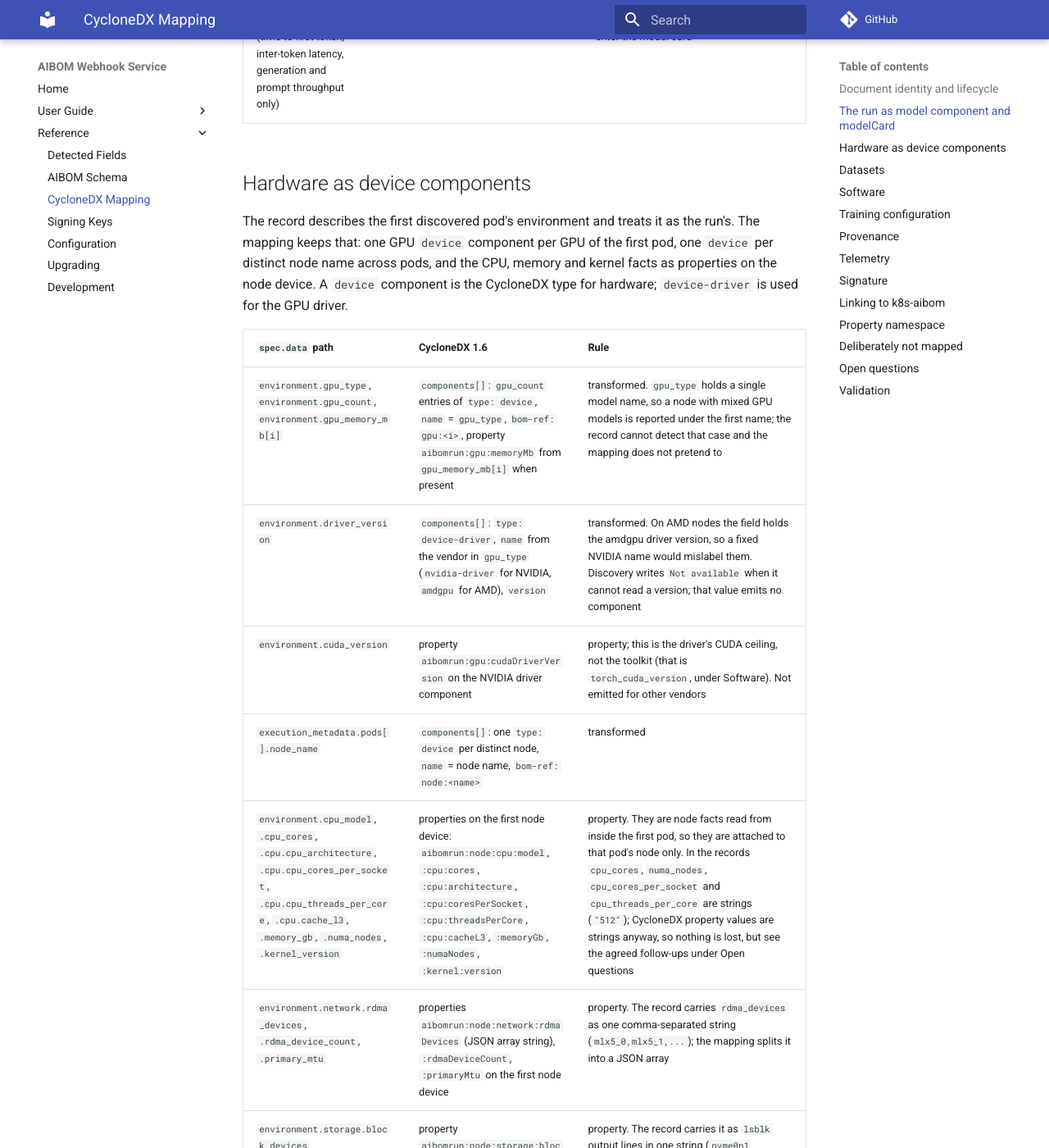
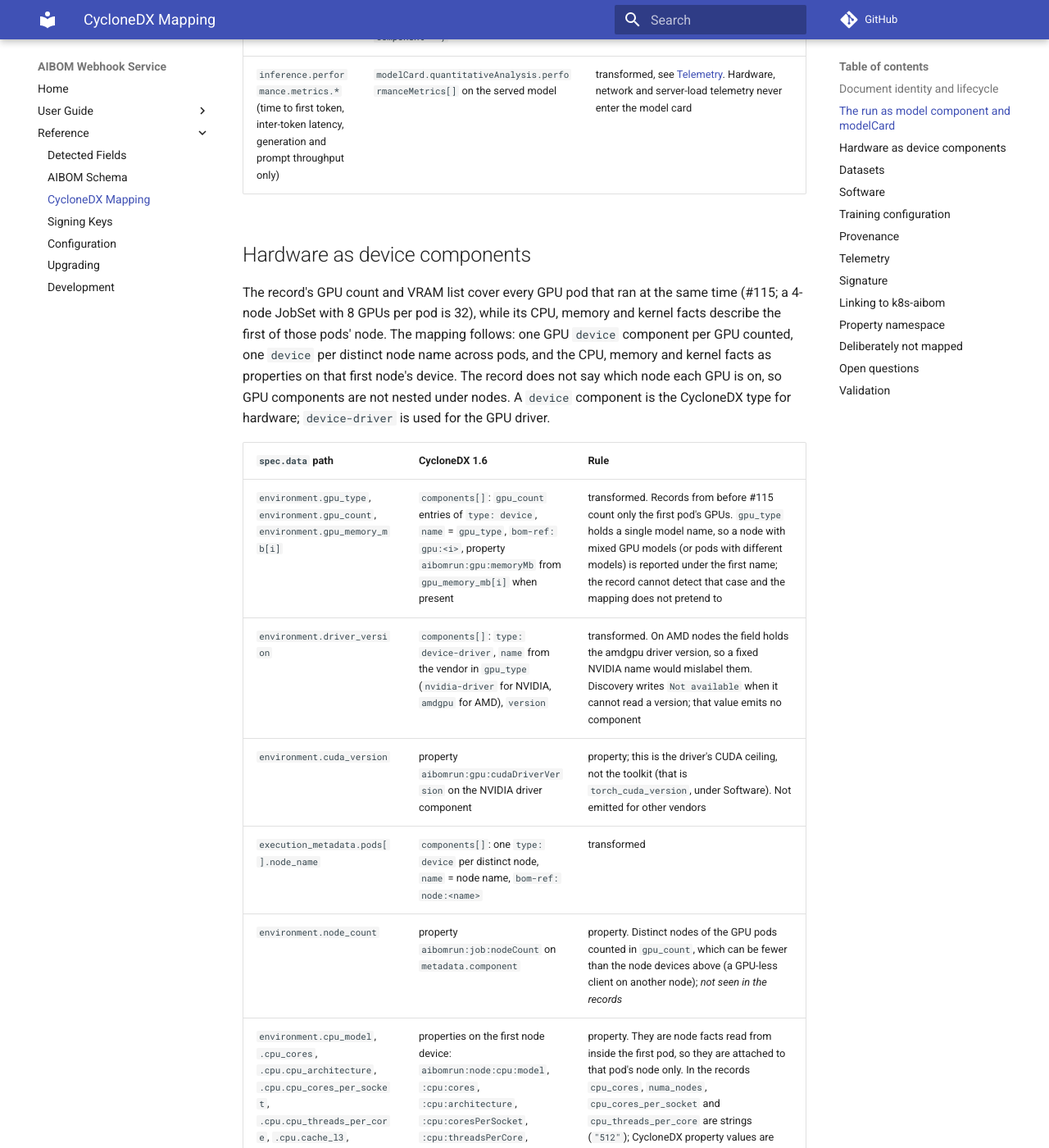
Before and after one commit to gavinsan33/aibom-webhook-service, an MkDocs documentation site: the page built from docs/reference/cyclonedx-mapping.md, in a window 1280 px wide and 1400 px high, scrolled down 4635 px. Shown: the whole window at 82% size. Built offline with MkDocs 1.6.1 and Material for MkDocs 9.7.7, drawn with Linux system fonts in a browser that asks for light colours; comment, search, counter and statistics services are not loaded; some of the changed text lies outside the part shown.

Commit message:
Map multi-pod GPU fields in the CycloneDX mapping (#115)

```diff
--- a/docs/reference/cyclonedx-mapping.md
+++ b/docs/reference/cyclonedx-mapping.md
@@ -23,6 +23,7 @@ Two principles carry over from the record itself. Every value is identification,
 | `execution_metadata.status`, `.duration_seconds` | properties `aibomrun:job:status`, `aibomrun:job:durationSeconds` on `metadata.component` | property. The serving record's status is `DeadlineExceeded` while its one pod reports `Completed`: the Job's `activeDeadlineSeconds` ended a benchmark server that would otherwise run forever, which is the record's own distinction between pod status and workload status, and the mapping keeps both |
 | `execution_metadata.pods[]` | per pod: properties `aibomrun:pod:<i>:name`, `:uid`, `:namespace`, `:node`, `:startTime`, `:status`, `:exitCode` on `metadata.component`; nodes become `device` components, see [Hardware](#hardware-as-device-components) | property, indexed in record order. `start_time` is when the discovery init container ran, in that container's local time with no offset (`2026-11-03T16:29:57.639439`); postprocess treats it as UTC, which holds for the default container time zone, so the mapping appends `Z`. `pod_ip` is dropped: ephemeral and not useful outside the cluster |
 | `execution_metadata.pods[].restart_count`, `.last_termination_reason`, `.last_exit_code`, `.serving_role`, `.retried_attempt` | properties `aibomrun:pod:<i>:restartCount`, `:lastTerminationReason`, `:lastExitCode`, `:servingRole`, `:retriedAttempt` | property; *not seen in the records* |
+| `execution_metadata.pods[].gpu_count` | property `aibomrun:pod:<i>:gpuCount` | property. The pod's own GPU claim (else discovery's count); `environment.gpu_count` is the workload total across pods that ran together. *Not seen in the records* |
 
 ## The run as model component and modelCard
 
@@ -47,14 +48,15 @@ The root of the document, `metadata.component`, is the run. Its type depends on
 
 ## Hardware as device components
 
-The record describes the first discovered pod's environment and treats it as the run's. The mapping keeps that: one GPU `device` component per GPU of the first pod, one `device` per distinct node name across pods, and the CPU, memory and kernel facts as properties on the node device. A `device` component is the CycloneDX type for hardware; `device-driver` is used for the GPU driver.
+The record's GPU count and VRAM list cover every GPU pod that ran at the same time (#115; a 4-node JobSet with 8 GPUs per pod is 32), while its CPU, memory and kernel facts describe the first of those pods' node. The mapping follows: one GPU `device` component per GPU counted, one `device` per distinct node name across pods, and the CPU, memory and kernel facts as properties on that first node's device. The record does not say which node each GPU is on, so GPU components are not nested under nodes. A `device` component is the CycloneDX type for hardware; `device-driver` is used for the GPU driver.
 
 | `spec.data` path | CycloneDX 1.6 | Rule |
 |---|---|---|
-| `environment.gpu_type`, `environment.gpu_count`, `environment.gpu_memory_mb[i]` | `components[]`: `gpu_count` entries of `type: device`, `name` = `gpu_type`, `bom-ref: gpu:<i>`, property `aibomrun:gpu:memoryMb` from `gpu_memory_mb[i]` when present | transformed. `gpu_type` holds a single model name, so a node with mixed GPU models is reported under the first name; the record cannot detect that case and the mapping does not pretend to |
+| `environment.gpu_type`, `environment.gpu_count`, `environment.gpu_memory_mb[i]` | `components[]`: `gpu_count` entries of `type: device`, `name` = `gpu_type`, `bom-ref: gpu:<i>`, property `aibomrun:gpu:memoryMb` from `gpu_memory_mb[i]` when present | transformed. Records from before #115 count only the first pod's GPUs. `gpu_type` holds a single model name, so a node with mixed GPU models (or pods with different models) is reported under the first name; the record cannot detect that case and the mapping does not pretend to |
 | `environment.driver_version` | `components[]`: `type: device-driver`, `name` from the vendor in `gpu_type` (`nvidia-driver` for NVIDIA, `amdgpu` for AMD), `version` | transformed. On AMD nodes the field holds the amdgpu driver version, so a fixed NVIDIA name would mislabel them. Discovery writes `Not available` when it cannot read a version; that value emits no component |
 | `environment.cuda_version` | property `aibomrun:gpu:cudaDriverVersion` on the NVIDIA driver component | property; this is the driver's CUDA ceiling, not the toolkit (that is `torch_cuda_version`, under Software). Not emitted for other vendors |
 | `execution_metadata.pods[].node_name` | `components[]`: one `type: device` per distinct node, `name` = node name, `bom-ref: node:<name>` | transformed |
+| `environment.node_count` | property `aibomrun:job:nodeCount` on `metadata.component` | property. Distinct nodes of the GPU pods counted in `gpu_count`, which can be fewer than the node devices above (a GPU-less client on another node); *not seen in the records* |
 | `environment.cpu_model`, `.cpu_cores`, `.cpu.cpu_architecture`, `.cpu.cpu_cores_per_socket`, `.cpu.cpu_threads_per_core`, `.cpu.cache_l3`, `.memory_gb`, `.numa_nodes`, `.kernel_version` | properties on the first node device: `aibomrun:node:cpu:model`, `:cpu:cores`, `:cpu:architecture`, `:cpu:coresPerSocket`, `:cpu:threadsPerCore`, `:cpu:cacheL3`, `:memoryGb`, `:numaNodes`, `:kernel:version` | property. They are node facts read from inside the first pod, so they are attached to that pod's node only. In the records `cpu_cores`, `numa_nodes`, `cpu_cores_per_socket` and `cpu_threads_per_core` are strings (`"512"`); CycloneDX property values are strings anyway, so nothing is lost, but see the agreed follow-ups under Open questions |
 | `environment.network.rdma_devices`, `.rdma_device_count`, `.primary_mtu` | properties `aibomrun:node:network:rdmaDevices` (JSON array string), `:rdmaDeviceCount`, `:primaryMtu` on the first node device | property. The record carries `rdma_devices` as one comma-separated string (`mlx5_0,mlx5_1,...`); the mapping splits it into a JSON array |
 | `environment.storage.block_devices` | property `aibomrun:node:storage:blockDevices` (JSON array string) on the first node device | property. The record carries it as `lsblk` output lines in one string (`nvme0n1 894.3G\nnvme1n1     7T`); the mapping splits on newlines and collapses whitespace |
```
